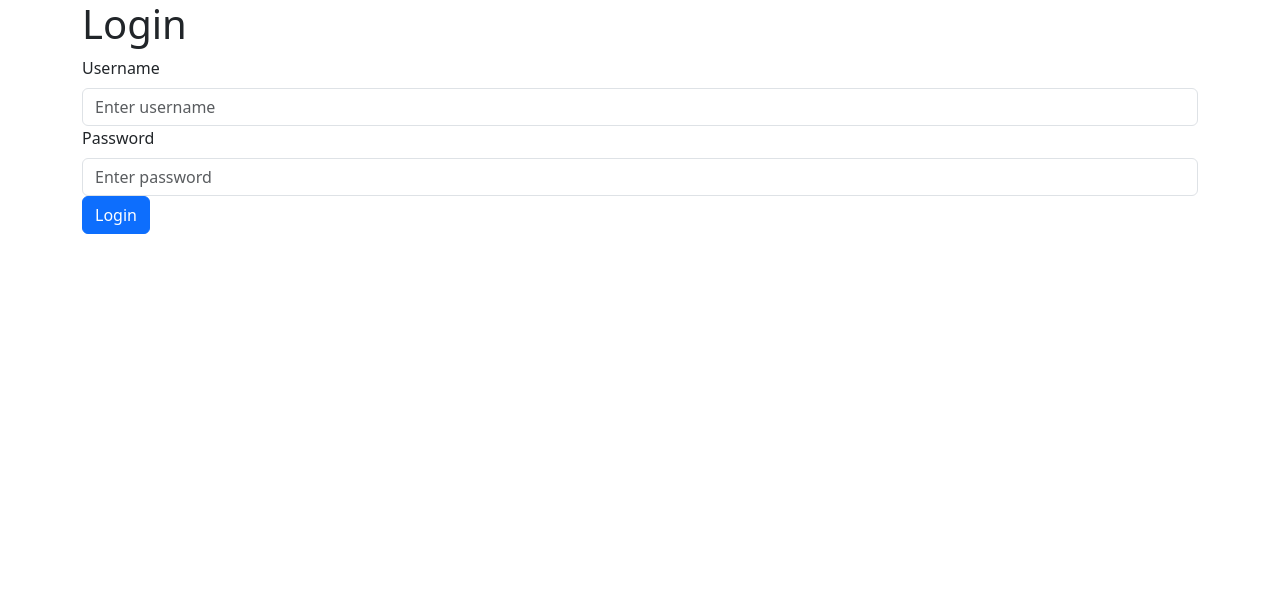
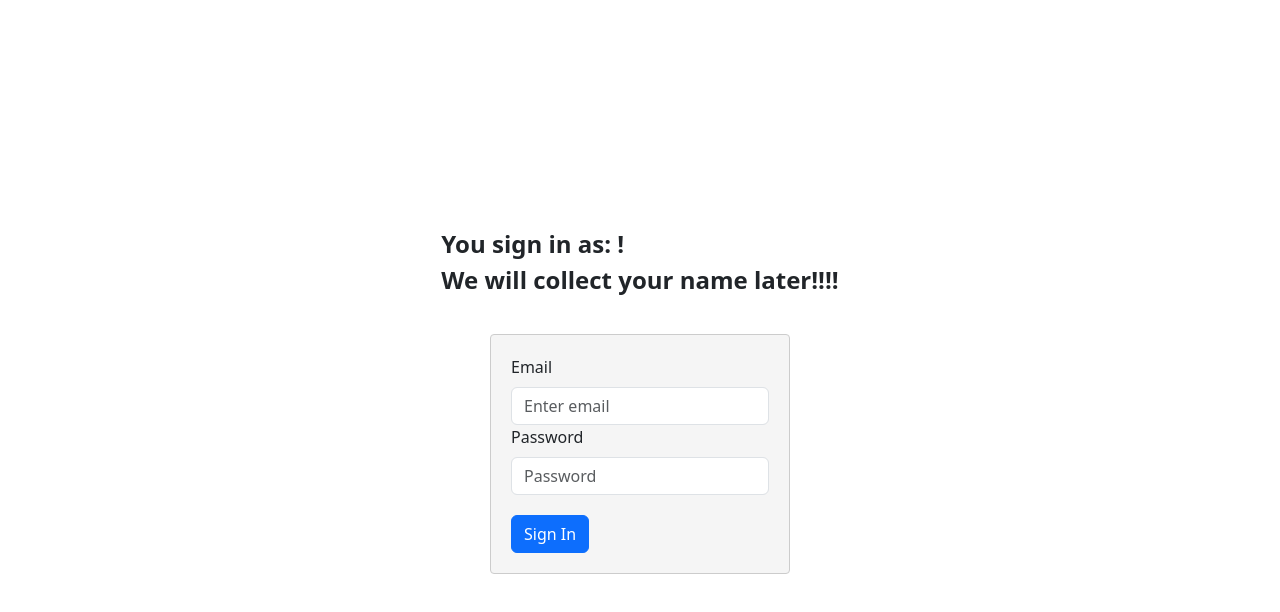
Before and after one commit to aqilahshi/MyEventOrg, a React (Create React App) app: page /login in a window 1280 px wide. Shown: the top 612 px of the page. Built offline with nearby package versions, Linux system fonts and the light colour scheme.

Commit message:
Send role to next page

```diff
--- a/package.json
+++ b/package.json
@@ -6,6 +6,7 @@
     "@testing-library/jest-dom": "^5.16.5",
     "@testing-library/react": "^13.4.0",
     "@testing-library/user-event": "^13.5.0",
+    "bootstrap": "^5.3.0",
     "firebase": "^9.22.1",
     "react": "^18.2.0",
     "react-bootstrap": "^2.7.4",
--- a/src/App.css
+++ b/src/App.css
@@ -36,3 +36,29 @@
     transform: rotate(360deg);
   }
 }
+
+.login-form-container {
+  display: flex;
+  flex-direction: column;
+  align-items: center;
+  justify-content: center;
+  height: 100vh;
+}
+
+.welcome-message {
+  font-size: 24px;
+  font-weight: bold;
+  margin-bottom: 20px;
+}
+
+.login-form {
+  width: 300px;
+  padding: 20px;
+  border: 1px solid #ccc;
+  border-radius: 4px;
+  background-color: #f5f5f5;
+}
+
+.submit-button {
+  margin-top: 20px;
+}
--- a/src/App.js
+++ b/src/App.js
@@ -7,91 +7,123 @@ import ParticipantsPage from './component/login/ParticipantsPage';
 import AdminPage from './component/login/AdminPage';
 import HomePage from './component/login/HomePage';
 import LoginPage from './component/login/LogIn';
+import './component/login/loginstyle.css';
 
 function App() {
-  const [userRole, setUserRole] = useState(null);
+  // const [userRole, setUserRole] = useState(null);
 
-  const handleLogin = (role) => {
-    setUserRole(role);
-  };
+  // const handleLogin = (role) => {
+  //   setUserRole(role);
+  // };
 
-  const handleLogout = () => {
-    setUserRole(null);
-  };
+  // const handleLogout = () => {
+  //   setUserRole(null);
+  // };
 
-  const ProtectedRoute = ({ path, element, allowedRoles }) => {
-    if (allowedRoles.includes(userRole)) {
-      return element;
-    } else {
-      return <Navigate to="/" replace />;
-    }
-  };
+  // const ProtectedRoute = ({ path, element, allowedRoles }) => {
+  //   if (allowedRoles.includes(userRole)) {
+  //     return element;
+  //   } else {
+  //     return <Navigate to="/" replace />;
+  //   }
+  // };
 
-  const handleRoleSelection = (role) => {
-    // Handle the role selection logic
-    console.log('Selected role:', role);
-  };
+  // const handleRoleSelection = (role) => {
+  //   // Handle the role selection logic
+  //   console.log('Selected role:', role);
+  // };
+
+  // return (
+  //   <Router>
+  //     <Routes>
+  //       <Route
+  //         path="/"
+  //         element={<HomePage handleLogin={handleRoleSelection} />}
+  //       />
+  //       <Route
+  //         path="/login"
+  //         element={<LoginPage handleRoleSelection={handleRoleSelection} />}
+  //       />
+  //       <Route
+  //         path="/vendor"
+  //         element={
+  //           <ProtectedRoute
+  //             path="/"
+  //             element={<VendorPage handleLogout={handleLogout} />}
+  //             allowedRoles={['vendor']}
+  //           />
+  //         }
+  //       />
+  //       <Route
+  //         path="/committee"
+  //         element={
+  //           <ProtectedRoute
+  //             path="/"
+  //             element={<CommitteePage handleLogout={handleLogout} />}
+  //             allowedRoles={['committee']}
+  //           />
+  //         }
+  //       />
+  //       <Route
+  //         path="/lecturers"
+  //         element={
+  //           <ProtectedRoute
+  //             path="/"
+  //             element={<LecturersPage handleLogout={handleLogout} />}
+  //             allowedRoles={['lecturers']}
+  //           />
+  //         }
+  //       />
+  //       <Route
+  //         path="/participants"
+  //         element={
+  //           <ProtectedRoute
+  //             path="/"
+  //             element={<ParticipantsPage handleLogout={handleLogout} />}
+  //             allowedRoles={['participants']}
+  //           />
+  //         }
+  //       />
+  //       <Route
+  //         path="/admin"
+  //         element={
+  //           <ProtectedRoute
+  //             path="/"
+  //             element={<AdminPage handleLogout={handleLogout} />}
+  //             allowedRoles={['admin']}
+  //           />
+  //         }
+  //       />
+  //     </Routes>
+  //   </Router>
+
+
+
+
 
   return (
     <Router>
       <Routes>
         <Route
-          path="/"
-          element={<HomePage handleLogin={handleRoleSelection} />}
+          path="/" element={<HomePage/>}
         />
         <Route
-          path="/login"
-          element={<LoginPage handleRoleSelection={handleRoleSelection} />}
+          path="/login" element={<LoginPage/>}
         />
         <Route
-          path="/vendor"
-          element={
-            <ProtectedRoute
-              path="/"
-              element={<VendorPage handleLogout={handleLogout} />}
-              allowedRoles={['vendor']}
-            />
-          }
+          path="/vendor" element={<VendorPage/>}
         />
         <Route
-          path="/committee"
-          element={
-            <ProtectedRoute
-              path="/"
-              element={<CommitteePage handleLogout={handleLogout} />}
-              allowedRoles={['committee']}
-            />
-          }
+          path="/committee" element={<CommitteePage/>}
         />
         <Route
-          path="/lecturers"
-          element={
-            <ProtectedRoute
-              path="/"
-              element={<LecturersPage handleLogout={handleLogout} />}
-              allowedRoles={['lecturers']}
-            />
-          }
+          path="/lecturers" element={<LecturersPage/>}
         />
         <Route
-          path="/participants"
-          element={
-            <ProtectedRoute
-              path="/"
-              element={<ParticipantsPage handleLogout={handleLogout} />}
-              allowedRoles={['participants']}
-            />
-          }
+          path="/participants" element={<ParticipantsPage/>}
         />
         <Route
-          path="/admin"
-          element={
-            <ProtectedRoute
-              path="/"
-              element={<AdminPage handleLogout={handleLogout} />}
-              allowedRoles={['admin']}
-            />
-          }
+          path="/admin" element={<AdminPage/>}
         />
       </Routes>
     </Router>
--- a/src/component/login/HomePage.jsx
+++ b/src/component/login/HomePage.jsx
@@ -1,12 +1,80 @@
 import React from 'react';
 import { Container, Row, Col, Button, Nav } from 'react-bootstrap';
-
-const HomePage = ({ handleLogin }) => {
-  const handleRoleSelection = (role) => {
-    handleLogin(role);
-  };
+import {Link} from 'react-router-dom';
 
 
+// const HomePage = ({ handleLogin }) => {
+//   const handleRoleSelection = (role) => {
+//     handleLogin(role);
+//   };
+
+//   return (
+//     <div
+//       style={{
+//         backgroundImage: `url("./images/USM.jpg")`,
+//         backgroundSize: 'cover',
+//         backgroundPosition: 'center',
+//         minHeight: '90vh',
+//         display: 'flex',
+//         alignItems: 'center',
+//         justifyContent: 'center',
+//       }}
+//     >
+//       <div
+//         style={{
+//           backgroundColor: 'rgba(255, 255, 255, 0.8)',
+//           padding: '20px',
+//           borderRadius: '10px',
+//           textAlign: 'center',
+//         }}
+//       >
+//         <h1 style={{ color: 'black', marginBottom: '50px' }}>Welcome to MyEventOrg Application!</h1>
+//         <h1 style={{ color: 'black', marginBottom: '30px' }}>Log In as</h1>
+//         <Container>
+//           <Nav.Link href='/login'>
+//           <Row className="justify-content-center">
+//             <Col xs={12} sm={6} md={4} lg={3} className="mb-3 mt-5">
+//               <Button variant="primary" block onClick={() => handleRoleSelection('participant')}>
+//                 Participant
+//               </Button>
+//             </Col>
+//           </Row>
+//           </Nav.Link>
+//           <Row className="justify-content-center">
+//             <Col xs={12} sm={6} md={4} lg={3} className="mb-3">
+//               <Button variant="primary" block onClick={() => handleRoleSelection('committee')}>
+//                 Committee
+//               </Button>
+//             </Col>
+//           </Row>
+//           <Row className="justify-content-center">
+//             <Col xs={12} sm={6} md={4} lg={3} className="mb-3">
+//               <Button variant="primary" block onClick={() => handleRoleSelection('vendors')}>
+//                 Vendors
+//               </Button>
+//             </Col>
+//           </Row>
+//           <Row className="justify-content-center">
+//             <Col xs={12} sm={6} md={4} lg={3} className="mb-3">
+//               <Button variant="primary" block onClick={() => handleRoleSelection('lecturers')}>
+//                 Lecturers
+//               </Button>
+//             </Col>
+//           </Row>
+//           <Row className="justify-content-center">
+//             <Col xs={12} sm={6} md={4} lg={3} className="mb-3">
+//               <Button variant="primary" block onClick={() => handleRoleSelection('admin')}>
+//                 Admin
+//               </Button>
+//             </Col>
+//           </Row>
+//         </Container>
+//       </div>
+//     </div>
+//   );
+// };
+
+const HomePage = () => {
   return (
     <div
       style={{
@@ -25,46 +93,49 @@ const HomePage = ({ handleLogin }) => {
           padding: '20px',
           borderRadius: '10px',
           textAlign: 'center',
-        }}
-      >
+        }}>
+
         <h1 style={{ color: 'black', marginBottom: '50px' }}>Welcome to MyEventOrg Application!</h1>
         <h1 style={{ color: 'black', marginBottom: '30px' }}>Log In as</h1>
+
         <Container>
-          <Nav.Link href='/login'>
           <Row className="justify-content-center">
             <Col xs={12} sm={6} md={4} lg={3} className="mb-3 mt-5">
-              <Button variant="primary" block onClick={() => handleRoleSelection('participant')}>
+              <Link to='/login?role=participant'><Button variant="primary" >
                 Participant
-              </Button>
+              </Button></Link>
             </Col>
           </Row>
-          </Nav.Link>
+
            <Row className="justify-content-center">
             <Col xs={12} sm={6} md={4} lg={3} className="mb-3">
-              <Button variant="primary" block onClick={() => handleRoleSelection('committee')}>
+            <Link to='/login?role=committee'><Button variant="primary" >
                 Committee
-              </Button>
+              </Button></Link>
             </Col>
           </Row>
+
           <Row className="justify-content-center">
             <Col xs={12} sm={6} md={4} lg={3} className="mb-3">
-              <Button variant="primary" block onClick={() => handleRoleSelection('vendors')}>
+            <Link to='/login?role=vendor'><Button variant="primary" >
                 Vendors
-              </Button>
+              </Button></Link>
             </Col>
           </Row>
+
           <Row className="justify-content-center">
             <Col xs={12} sm={6} md={4} lg={3} className="mb-3">
-              <Button variant="primary" block onClick={() => handleRoleSelection('lecturers')}>
+            <Link to='/login?role=lecturer'><Button variant="primary" >
                 Lecturers
-              </Button>
+              </Button></Link>
             </Col>
           </Row>
+
           <Row className="justify-content-center">
             <Col xs={12} sm={6} md={4} lg={3} className="mb-3">
-              <Button variant="primary" block onClick={() => handleRoleSelection('admin')}>
+            <Link to='/login?role=admin'><Button variant="primary" >
                 Admin
-              </Button>
+              </Button></Link>
             </Col>
           </Row>
         </Container>
--- a/src/component/login/LogIn.jsx
+++ b/src/component/login/LogIn.jsx
@@ -1,64 +1,40 @@
 import React, { useState } from 'react';
-import { Container, Form, Button } from 'react-bootstrap';
-// import { useHistory } from 'react-router-dom';
+import { Form, Button } from 'react-bootstrap';
 
-  const LoginPage = ({ handleRoleSelection }) => {
 
-    const [username, setUsername] = useState('');
-    const [password, setPassword] = useState('');
-    const [role, setRole] = useState('');
+function LoginPage() {
+  const searchParams = new URLSearchParams(window.location.search);
+  const role = searchParams.get('role');
+  const [email, setEmail] = useState('');
+  const [password, setPassword] = useState('');
 
-    const handleLogin = (e) => {
-      e.preventDefault();
-      // Rest of the login logic
-      console.log('Username:', username);
-      console.log('Password:', password);
-      console.log('handleRoleSelection', handleRoleSelection);
+  const handleSubmit = (e) => {
+    e.preventDefault();
+    // Handle sign-in logic here, e.g., make an API request
 
-      // Reset the form
-      // setUsername('');
-      // setPassword('');
+    console.log('Sign-in details:', { role, email, password });
+    // Reset form fields
+    setEmail('');
+    setPassword('');
+  };
 
-      // Perform user authentication with your backend server
-    // Replace this with your actual authentication logic
-    if (username === 'admin' && password === 'admin' && role === 'admin') {
-      // Successful login for admin
-      localStorage.setItem('userRole', 'admin');
 
-    } else if (
-      username === 'participant' &&
-      password === 'participant' &&
-      role === 'participant'
-    ) {
-      // Successful login for participant
-      localStorage.setItem('userRole', 'participant');
+  // return <div>Welcome, {role}!</div>;
 
-    } else if (
-      username === 'vendor' &&
-      password === 'vendor' &&
-      role === 'vendor'
-    ) {
-      // Successful login for vendor
-      localStorage.setItem('userRole', 'vendor');
+  return (
+    <div className="login-form-container">
 
-    } else {
-      // Failed login
-      alert('Invalid credentials');
-    }
+      <div className="welcome-message">You sign in as: {role}!
+      <p>We will collect your name later!!!!</p></div>
 
-    };
-
-return (
-    <Container>
-      <h1>Login</h1>
-      <Form onSubmit={handleLogin}>
-        <Form.Group controlId="formUsername">
-          <Form.Label>Username</Form.Label>
+      <Form onSubmit={handleSubmit} className="login-form">
+        <Form.Group controlId="formEmail">
+          <Form.Label>Email</Form.Label>
           <Form.Control
-            type="text"
-            placeholder="Enter username"
-            value={username}
-            onChange={(e) => setUsername(e.target.value)}
+            type="email"
+            placeholder="Enter email"
+            value={email}
+            onChange={(e) => setEmail(e.target.value)}
           />
         </Form.Group>
 
@@ -66,19 +42,18 @@ return (
           <Form.Label>Password</Form.Label>
           <Form.Control
             type="password"
-            placeholder="Enter password"
+            placeholder="Password"
             value={password}
             onChange={(e) => setPassword(e.target.value)}
           />
         </Form.Group>
 
-        <Button variant="primary" type="submit">
-          Login
+        <Button variant="primary" type="submit" className="submit-button">
+          Sign In
         </Button>
       </Form>
-    </Container>
+    </div>
   );
-
-};
+}
 
 export default LoginPage;
--- /dev/null
+++ b/src/component/login/loginstyle.css
@@ -0,0 +1,25 @@
+.login-form-container {
+    display: flex;
+    flex-direction: column;
+    align-items: center;
+    justify-content: center;
+    height: 100vh;
+  }
+
+  .welcome-message {
+    font-size: 24px;
+    font-weight: bold;
+    margin-bottom: 20px;
+  }
+
+  .login-form {
+    width: 300px;
+    padding: 20px;
+    border: 1px solid #ccc;
+    border-radius: 4px;
+    background-color: #f5f5f5;
+  }
+
+  .submit-button {
+    margin-top: 20px;
+  }
```
Also changed, not shown: 1 other file (tests, documents, lock files or other folders). Lines whose indentation alone changed are shown as unchanged.
